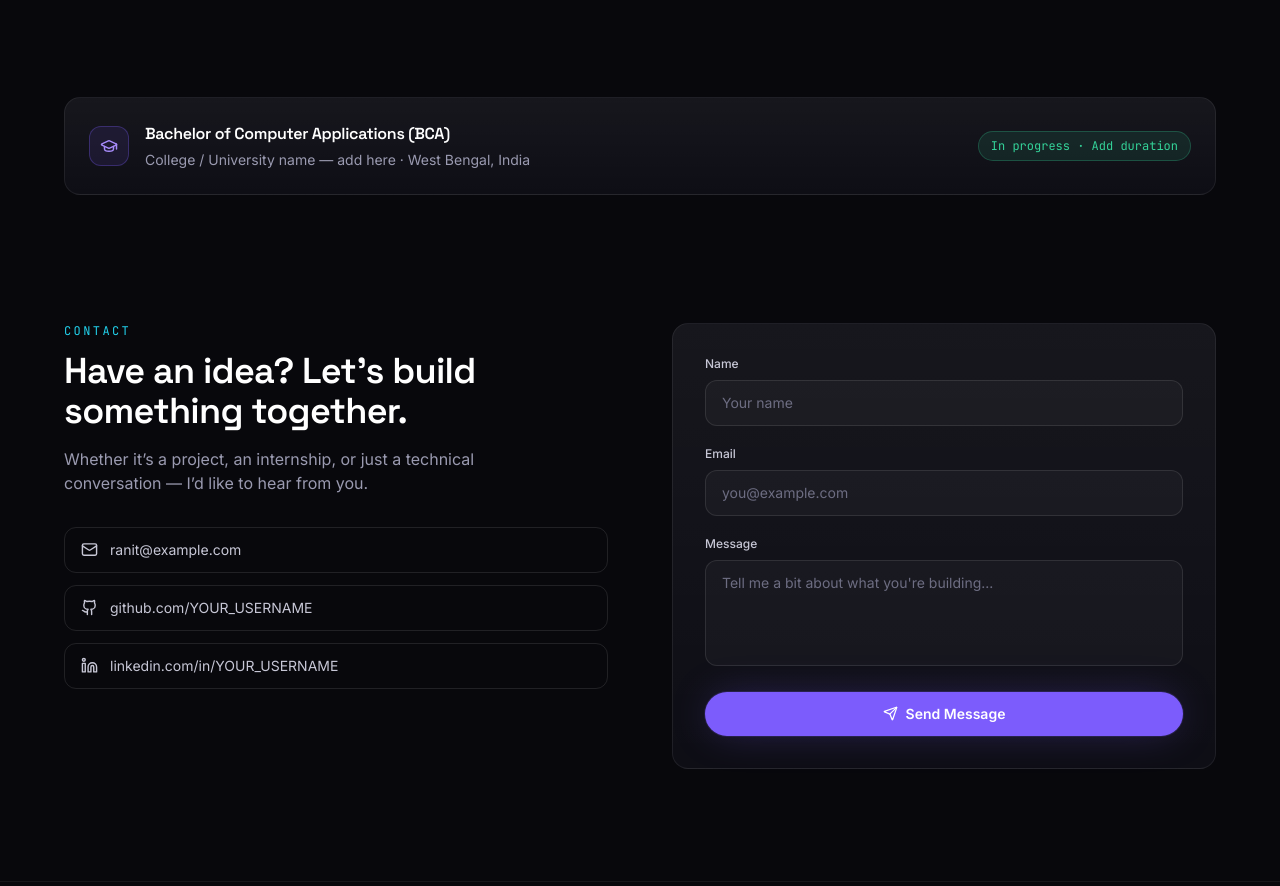
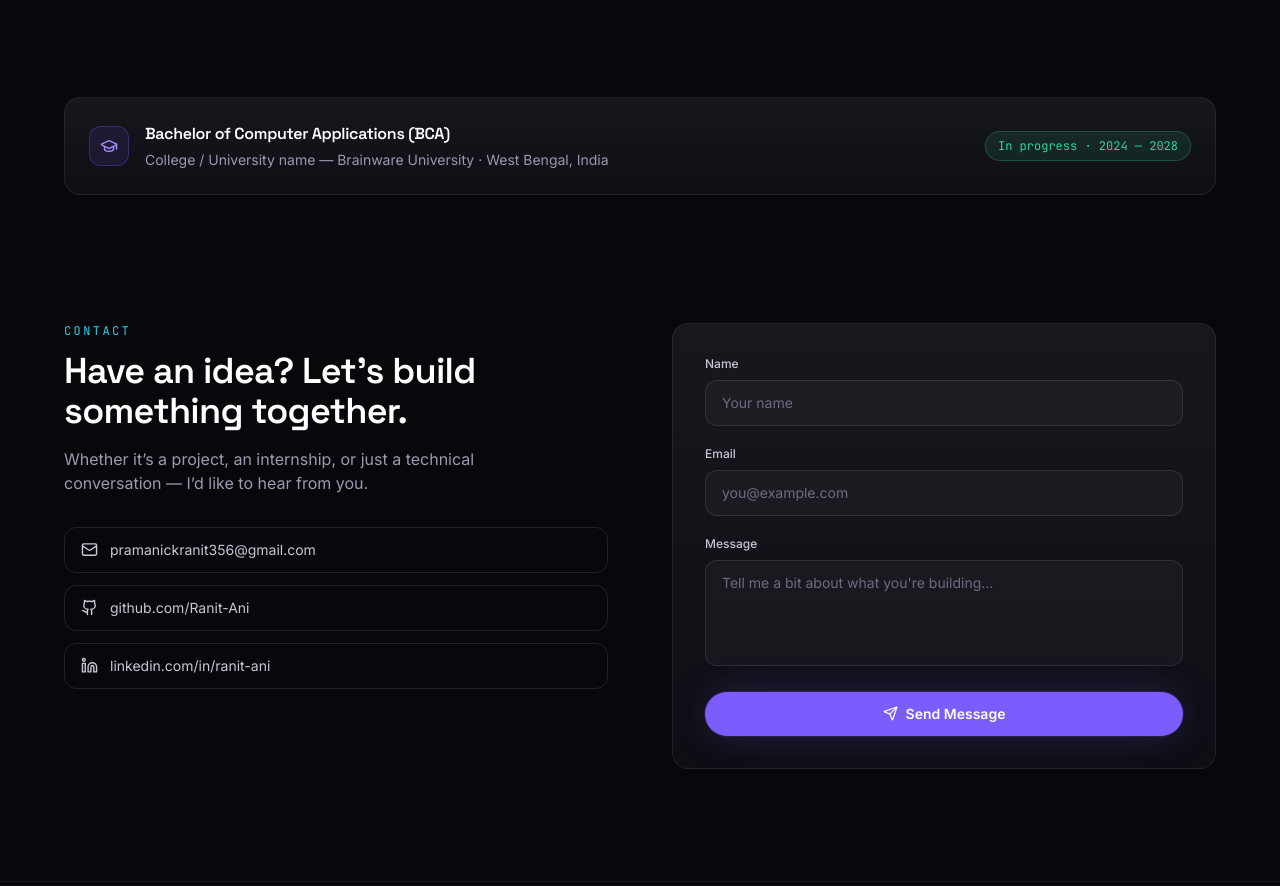
Before and after one commit to Ranit-Ani/ranit, a React (Vite) app: page / in a window 1280 px wide. Shown: the part 4300-5186 px from the top of the page. Built offline with nearby package versions, Linux system fonts and the light colour scheme.

Commit message:
Change some

```diff
--- a/src/components/Contact.jsx
+++ b/src/components/Contact.jsx
@@ -2,9 +2,9 @@ import { useState } from 'react'
 import { motion } from 'framer-motion'
 import { Github, Linkedin, Mail, Send } from 'lucide-react'
 
-const EMAIL = 'ranit@example.com'
-const GITHUB_URL = 'https://github.com/YOUR_USERNAME'
-const LINKEDIN_URL = 'https://linkedin.com/in/YOUR_USERNAME'
+const EMAIL = 'pramanickranit356@gmail.com'
+const GITHUB_URL = 'https://github.com/Ranit-Ani'
+const LINKEDIN_URL = 'www.linkedin.com/in/ranit-ani'
 
 function validate(values) {
   const errors = {}
@@ -77,7 +77,7 @@ export default function Contact() {
                 rel="noreferrer"
                 className="flex items-center gap-3 rounded-xl border border-white/10 px-4 py-3 text-sm text-mist-light transition-colors hover:border-signal-violet/40 hover:text-white"
               >
-                <Github size={17} /> github.com/YOUR_USERNAME
+                <Github size={17} /> github.com/Ranit-Ani
               </a>
               <a
                 href={LINKEDIN_URL}
@@ -85,7 +85,7 @@ export default function Contact() {
                 rel="noreferrer"
                 className="flex items-center gap-3 rounded-xl border border-white/10 px-4 py-3 text-sm text-mist-light transition-colors hover:border-signal-violet/40 hover:text-white"
               >
-                <Linkedin size={17} /> linkedin.com/in/YOUR_USERNAME
+                <Linkedin size={17} /> linkedin.com/in/ranit-ani
               </a>
             </div>
           </motion.div>
--- a/src/components/Education.jsx
+++ b/src/components/Education.jsx
@@ -21,12 +21,12 @@ export default function Education() {
                 Bachelor of Computer Applications (BCA)
               </h3>
               <p className="mt-1 text-sm text-mist">
-                College / University name &mdash; add here &middot; West Bengal, India
+                College / University name — Brainware University · West Bengal, India
               </p>
             </div>
           </div>
           <span className="inline-flex w-fit items-center rounded-full border border-emerald-400/25 bg-emerald-400/10 px-3 py-1.5 font-mono text-xs text-emerald-400">
-            In progress &middot; Add duration
+            In progress · 2024 — 2028
           </span>
         </motion.div>
       </div>
--- a/src/components/Footer.jsx
+++ b/src/components/Footer.jsx
@@ -11,7 +11,7 @@ export default function Footer() {
 
         <div className="flex items-center gap-3">
           <a
-            href="https://github.com/YOUR_USERNAME"
+            href="https://github.com/Ranit-Ani"
             target="_blank"
             rel="noreferrer"
             aria-label="GitHub"
@@ -20,7 +20,7 @@ export default function Footer() {
             <Github size={17} />
           </a>
           <a
-            href="https://linkedin.com/in/YOUR_USERNAME"
+            href="www.linkedin.com/in/ranit-ani"
             target="_blank"
             rel="noreferrer"
             aria-label="LinkedIn"
@@ -29,7 +29,7 @@ export default function Footer() {
             <Linkedin size={17} />
           </a>
           <a
-            href="mailto:ranit@example.com"
+            href="mailto:pramanickranit356@gmail.com"
             aria-label="Email"
             className="rounded-lg p-2 text-mist-light transition-colors hover:bg-white/[0.06] hover:text-white"
           >
--- a/src/components/GithubSection.jsx
+++ b/src/components/GithubSection.jsx
@@ -2,7 +2,7 @@ import { motion } from 'framer-motion'
 import { Github, GitFork, Star } from 'lucide-react'
 import { projects } from '../data/projects.js'
 
-const GITHUB_URL = 'https://github.com/YOUR_USERNAME'
+const GITHUB_URL = 'https://github.com/Ranit-Ani'
 
 export default function GithubSection() {
   return (
--- a/src/components/Hero.jsx
+++ b/src/components/Hero.jsx
@@ -149,7 +149,7 @@ export default function Hero() {
 
           <div className="mt-8 flex items-center gap-4 text-mist">
             <a
-              href="https://github.com/YOUR_USERNAME"
+              href="https://github.com/Ranit-Ani"
               target="_blank"
               rel="noreferrer"
               aria-label="GitHub profile"
@@ -158,7 +158,7 @@ export default function Hero() {
               <Github size={19} />
             </a>
             <a
-              href="https://linkedin.com/in/YOUR_USERNAME"
+              href="www.linkedin.com/in/ranit-ani"
               target="_blank"
               rel="noreferrer"
               aria-label="LinkedIn profile"
@@ -167,7 +167,7 @@ export default function Hero() {
               <Linkedin size={19} />
             </a>
             <a
-              href="mailto:ranit@example.com"
+              href="mailto:pramanickranit356@gmail.com"
               aria-label="Send an email"
               className="rounded-lg p-2 transition-colors hover:bg-white/[0.06] hover:text-white"
             >
--- a/src/data/projects.js
+++ b/src/data/projects.js
@@ -26,8 +26,8 @@ export const projects = [
       'Designing a slot-status data model that stays consistent across concurrent updates from staff and users, and structuring role-based access cleanly across the API and UI.',
     learned:
       'Practical experience with role-based authentication, structuring a multi-role REST API, and designing a relational-style schema in a document database.',
-    github: 'https://github.com/YOUR_USERNAME/smart-car-parking-system',
-    demo: '',
+    github: 'https://github.com/Ranit-Ani/campus-parking.git',
+    demo: 'https://campus-parking.onrender.com',
     accent: 'violet',
   },
   {
```
